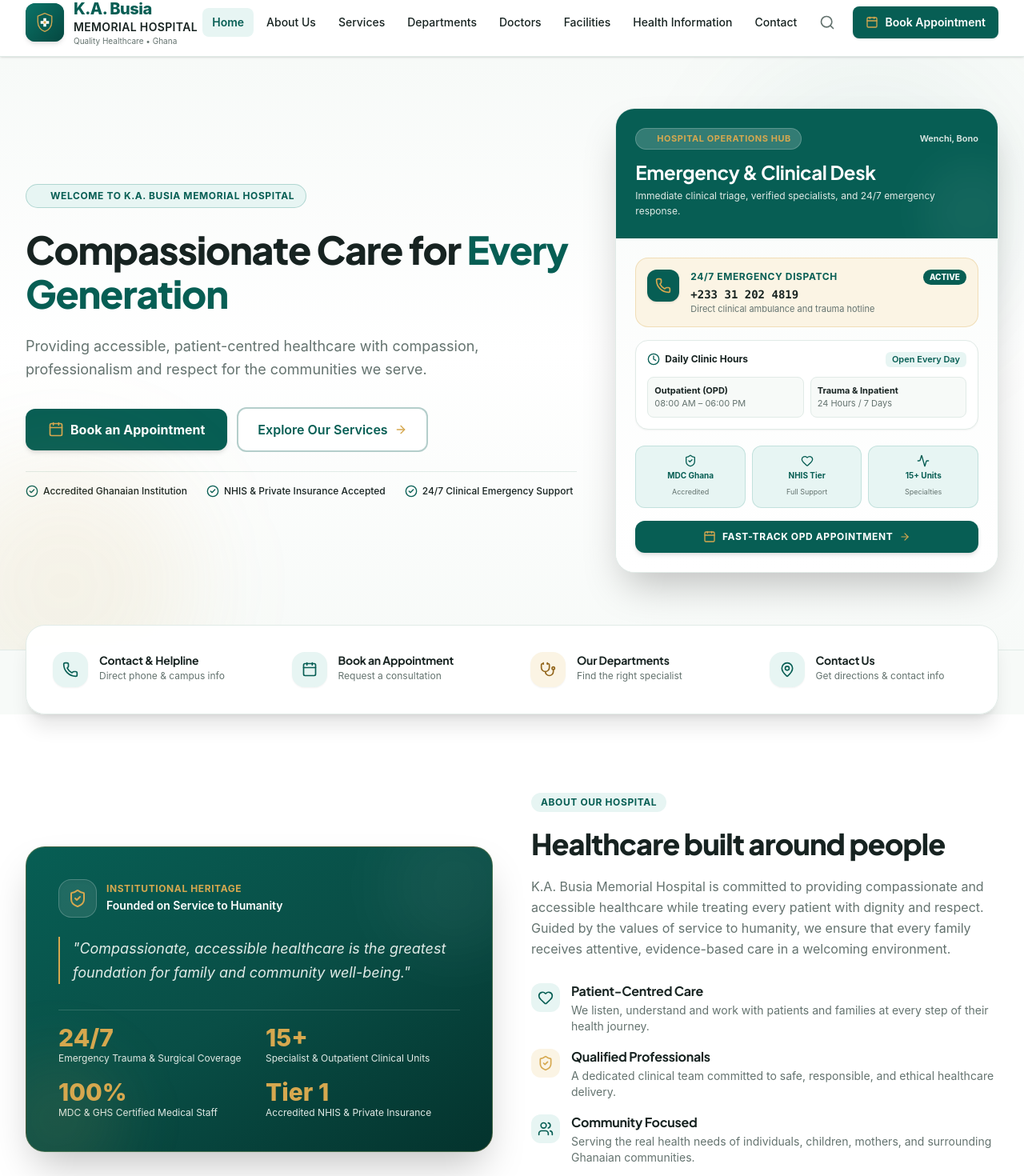
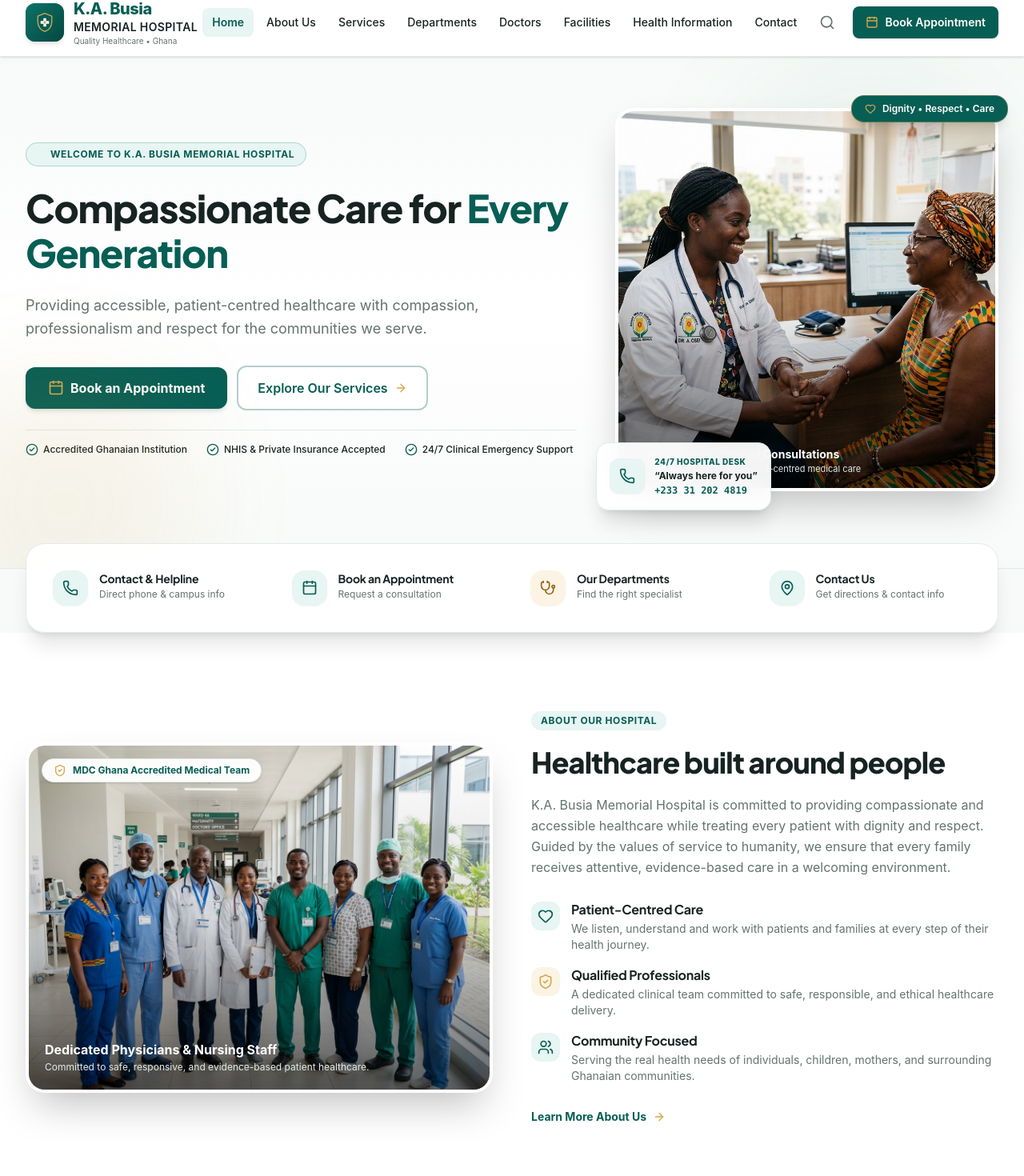
Before and after one commit to jesnkan/kabusiahospital, a React (Vite) app: page / in a window 1280 px wide. Shown: the part 58-1528 px from the top of the page at 80% size. Built offline with nearby package versions, Linux system fonts and the light colour scheme.

Commit message:
Restore curated high-impact authentic photographs across Home hero, medical team, community health, and hospital campus

```diff
--- a/src/pages/AboutPage.tsx
+++ b/src/pages/AboutPage.tsx
@@ -69,39 +69,22 @@ export const AboutPage: React.FC<AboutPageProps> = ({ onNavigate, onOpenAppointm
             </div>
 
             <div className="lg:col-span-6">
-              <div className="bg-gradient-to-br from-[#075E54] to-[#04332D] text-white rounded-3xl p-8 sm:p-10 shadow-2xl border border-[#D6A84F]/30 relative overflow-hidden">
-                <div className="absolute -top-12 -right-12 w-48 h-48 bg-white/5 rounded-full blur-2xl pointer-events-none" />
-                <div className="flex items-center gap-3 mb-6">
-                  <div className="w-12 h-12 rounded-2xl bg-[#D6A84F] text-[#075E54] flex items-center justify-center font-bold text-lg shadow-md">
-                    <BookOpen className="w-6 h-6" />
-                  </div>
-                  <div>
-                    <span className="text-xs font-bold text-[#D6A84F] uppercase tracking-wider block">
-                      Civic Legacy & Healthcare Charter
-                    </span>
-                    <span className="text-base font-bold text-white font-heading">
-                      Dr. Kofi Abrefa Busia (1913 – 1978)
-                    </span>
-                  </div>
+              <div className="relative rounded-3xl overflow-hidden shadow-2xl border-4 border-white aspect-[4/3] bg-gray-100 group">
+                <img
+                  src="/images/hospital-exterior.jpg"
+                  alt="Modern architectural campus of K.A. Busia Memorial Hospital with ambulance entrance and serene environment"
+                  className="w-full h-full object-cover group-hover:scale-105 transition-transform duration-500"
+                />
+                <div className="absolute inset-0 bg-gradient-to-t from-black/60 via-black/10 to-transparent" />
+
+                <div className="absolute top-4 left-4 bg-white/95 backdrop-blur-md px-3.5 py-1.5 rounded-full text-xs font-bold text-[#075E54] border border-[#E1EBE7] shadow-sm flex items-center gap-2">
+                  <Building2 className="w-4 h-4 text-[#D6A84F]" />
+                  <span>Hospital Campus • Bogoso, Western Region</span>
                 </div>
 
-                <p className="text-sm text-[#E1EBE7] leading-relaxed mb-6 italic border-l-2 border-[#D6A84F] pl-4">
-                  "The welfare of the ordinary individual is the supreme test of all social and political institutions."
-                </p>
-
-                <div className="space-y-3 pt-4 border-t border-white/15 text-xs text-[#E1EBE7]">
-                  <div className="flex items-center gap-2.5">
-                    <CheckCircle2 className="w-4 h-4 text-[#D6A84F] flex-shrink-0" />
-                    <span>Established to provide modern medical excellence to Wenchi & the Bono Region</span>
-                  </div>
-                  <div className="flex items-center gap-2.5">
-                    <CheckCircle2 className="w-4 h-4 text-[#D6A84F] flex-shrink-0" />
-                    <span>Affiliated with the Ministry of Health and recognized by Health Facilities Regulatory Agency (HeFRA)</span>
-                  </div>
-                  <div className="flex items-center gap-2.5">
-                    <CheckCircle2 className="w-4 h-4 text-[#D6A84F] flex-shrink-0" />
-                    <span>Commitment to non-profit accessibility, equity, and holistic patient welfare</span>
-                  </div>
+                <div className="absolute bottom-5 left-5 right-5 text-white">
+                  <span className="font-bold text-base block font-heading">Modern Clinical Infrastructure</span>
+                  <span className="text-xs text-[#E1EBE7] mt-0.5 block">Emergency ambulance bays, surgical theatres, modern laboratory, and comfortable wards.</span>
                 </div>
               </div>
             </div>
--- a/src/pages/HomePage.tsx
+++ b/src/pages/HomePage.tsx
@@ -168,104 +168,55 @@ export const HomePage: React.FC<HomePageProps> = ({
 
             </div>
 
-            {/* Right Hero: Clinical Hub & Operations Card */}
+            {/* Right Hero: Warm Authentic Ghanaian Doctor Image & Clinical Status Badges */}
             <div className="lg:col-span-5 relative">
-              <div className="relative mx-auto max-w-md lg:max-w-none bg-white rounded-3xl border border-[#E1EBE7] shadow-2xl overflow-hidden">
-                {/* Card Header with Hospital Banner */}
-                <div className="bg-[#075E54] text-white p-6 relative overflow-hidden">
-                  <div className="absolute -right-8 -bottom-8 w-32 h-32 bg-white/5 rounded-full blur-xl pointer-events-none" />
-                  <div className="flex items-center justify-between gap-2 mb-3">
-                    <span className="inline-flex items-center gap-1.5 px-3 py-1 rounded-full bg-[#E7F5F3]/20 border border-white/20 text-[11px] font-bold tracking-wider uppercase text-[#D6A84F]">
-                      <span className="w-2 h-2 rounded-full bg-[#D6A84F] animate-ping" />
-                      Hospital Operations Hub
-                    </span>
-                    <span className="text-[11px] font-semibold text-[#E1EBE7]">Wenchi, Bono</span>
-                  </div>
-                  <h3 className="text-xl sm:text-2xl font-bold font-heading text-white">
-                    Emergency & Clinical Desk
-                  </h3>
-                  <p className="text-xs text-[#E1EBE7] mt-1 leading-relaxed">
-                    Immediate clinical triage, verified specialists, and 24/7 emergency response.
-                  </p>
-                </div>
-
-                {/* Operations Status List */}
-                <div className="p-6 space-y-4 bg-gradient-to-b from-[#F7FAF8]/50 to-white">
-                  {/* Status 1: 24/7 Emergency */}
-                  <div className="flex items-start gap-3.5 p-3.5 rounded-2xl bg-[#FBF4E4] border border-[#D6A84F]/30">
-                    <div className="w-10 h-10 rounded-xl bg-[#075E54] text-[#D6A84F] flex items-center justify-center flex-shrink-0 shadow-sm">
-                      <Phone className="w-5 h-5" />
+              <div className="relative mx-auto max-w-md lg:max-w-none">
+
+                {/* Main Hero Photo: Ghanaian doctor with patient */}
+                <div className="relative rounded-3xl overflow-hidden shadow-2xl border-4 border-white aspect-[4/3] sm:aspect-square bg-gray-100 group">
+                  <img
+                    src="/images/hero-doctor.jpg"
+                    alt="Ghanaian doctor consulting warmly with a patient at K.A. Busia Memorial Hospital"
+                    className="w-full h-full object-cover group-hover:scale-105 transition-transform duration-500"
+                  />
+                  <div className="absolute inset-0 bg-gradient-to-t from-black/60 via-transparent to-transparent" />
+
+                  {/* Bottom Image Caption */}
+                  <div className="absolute bottom-4 left-4 right-4 text-white text-xs">
+                    <span className="font-bold text-sm block font-heading">Compassionate Clinical Consultations</span>
+                    <span className="text-[#E1EBE7] text-[11px]">Experienced physicians & patient-centred medical care</span>
+                  </div>
+                </div>
+
+                {/* Floating Card: Hospital Helpline & 24/7 Care */}
+                <div className="absolute -bottom-6 -left-3 sm:-left-6 bg-white/95 backdrop-blur-md rounded-2xl p-4 shadow-xl border border-[#E1EBE7] max-w-[270px]">
+                  <div className="flex items-center gap-3">
+                    <div className="w-11 h-11 rounded-xl bg-[#E7F5F3] text-[#075E54] flex items-center justify-center flex-shrink-0 shadow-xs">
+                      <Phone className="w-5 h-5 text-[#075E54]" />
                     </div>
-                    <div className="flex-1 min-w-0">
-                      <div className="flex items-center justify-between gap-1">
-                        <span className="text-xs font-bold text-[#075E54] uppercase tracking-wider">
-                          24/7 Emergency Dispatch
-                        </span>
-                        <span className="text-[10px] font-extrabold bg-[#075E54] text-white px-2 py-0.5 rounded-full">
-                          ACTIVE
-                        </span>
-                      </div>
-                      <p className="text-sm font-bold text-[#172321] mt-0.5 font-mono">
-                        {HOSPITAL_INFO.contacts.emergencyPhone}
+                    <div>
+                      <span className="text-[10px] uppercase tracking-wider font-extrabold text-[#075E54] block">
+                        24/7 Hospital Desk
+                      </span>
+                      <p className="text-xs font-bold text-[#172321] mt-0.5">
+                        “Always here for you”
                       </p>
-                      <p className="text-[11px] text-[#64736F]">
-                        Direct clinical ambulance and trauma hotline
-                      </p>
+                      <a
+                        href={`tel:${HOSPITAL_INFO.contacts.generalPhone}`}
+                        className="text-xs text-[#075E54] hover:underline mt-0.5 font-mono font-bold block"
+                      >
+                        {HOSPITAL_INFO.contacts.generalPhone}
+                      </a>
                     </div>
                   </div>
-
-                  {/* Status 2: OPD & Specialist Clinics */}
-                  <div className="p-3.5 rounded-2xl bg-white border border-[#E1EBE7] shadow-xs space-y-2">
-                    <div className="flex items-center justify-between text-xs">
-                      <span className="font-bold text-[#172321] flex items-center gap-1.5">
-                        <Clock className="w-4 h-4 text-[#075E54]" />
-                        <span>Daily Clinic Hours</span>
-                      </span>
-                      <span className="text-[11px] font-semibold text-[#075E54] bg-[#E7F5F3] px-2 py-0.5 rounded-md">
-                        Open Every Day
-                      </span>
-                    </div>
-                    <div className="grid grid-cols-2 gap-2 text-[11px] text-[#64736F] pt-1">
-                      <div className="p-2 rounded-lg bg-[#F7FAF8] border border-[#E1EBE7]">
-                        <span className="block font-bold text-[#172321]">Outpatient (OPD)</span>
-                        <span>08:00 AM – 06:00 PM</span>
-                      </div>
-                      <div className="p-2 rounded-lg bg-[#F7FAF8] border border-[#E1EBE7]">
-                        <span className="block font-bold text-[#172321]">Trauma & Inpatient</span>
-                        <span>24 Hours / 7 Days</span>
-                      </div>
-                    </div>
-                  </div>
-
-                  {/* Trust Badges */}
-                  <div className="grid grid-cols-3 gap-2 pt-1 text-center">
-                    <div className="p-2.5 rounded-xl bg-[#E7F5F3] border border-[#2F8F83]/20">
-                      <ShieldCheck className="w-4 h-4 text-[#075E54] mx-auto mb-1" />
-                      <span className="text-[10px] font-bold text-[#075E54] block leading-tight">MDC Ghana</span>
-                      <span className="text-[9px] text-[#64736F]">Accredited</span>
-                    </div>
-                    <div className="p-2.5 rounded-xl bg-[#E7F5F3] border border-[#2F8F83]/20">
-                      <Heart className="w-4 h-4 text-[#075E54] mx-auto mb-1" />
-                      <span className="text-[10px] font-bold text-[#075E54] block leading-tight">NHIS Tier</span>
-                      <span className="text-[9px] text-[#64736F]">Full Support</span>
-                    </div>
-                    <div className="p-2.5 rounded-xl bg-[#E7F5F3] border border-[#2F8F83]/20">
-                      <Activity className="w-4 h-4 text-[#075E54] mx-auto mb-1" />
-                      <span className="text-[10px] font-bold text-[#075E54] block leading-tight">15+ Units</span>
-                      <span className="text-[9px] text-[#64736F]">Specialties</span>
-                    </div>
-                  </div>
-
-                  {/* Instant Booking Action */}
-                  <button
-                    onClick={onOpenAppointment}
-                    className="w-full py-3 px-4 rounded-xl bg-[#075E54] hover:bg-[#05453E] text-white font-bold text-xs uppercase tracking-wider flex items-center justify-center gap-2 shadow-md hover:shadow-lg transition-all"
-                  >
-                    <Calendar className="w-4 h-4 text-[#D6A84F]" />
-                    <span>Fast-Track OPD Appointment</span>
-                    <ArrowRight className="w-3.5 h-3.5 text-[#D6A84F]" />
-                  </button>
-                </div>
+                </div>
+
+                {/* Floating Badge: Dignity & Care */}
+                <div className="hidden sm:flex absolute -top-4 -right-3 bg-[#075E54] text-white px-4 py-2 rounded-2xl shadow-lg border border-[#D6A84F]/40 items-center gap-2 text-xs font-semibold">
+                  <Heart className="w-3.5 h-3.5 text-[#D6A84F]" />
+                  <span>Dignity • Respect • Care</span>
+                </div>
+
               </div>
             </div>
 
@@ -357,47 +308,25 @@ export const HomePage: React.FC<HomePageProps> = ({
         <div className="max-w-7xl mx-auto px-4 sm:px-6 lg:px-8">
           <div className="grid grid-cols-1 lg:grid-cols-12 gap-12 items-center">
 
-            {/* Left: Institutional Heritage & Clinical Standards Showcase Card */}
+            {/* Left: Dedicated Ghanaian Clinical Team Photo */}
             <div className="lg:col-span-6">
-              <div className="bg-gradient-to-br from-[#075E54] via-[#094E46] to-[#04332D] text-white rounded-3xl p-8 sm:p-10 shadow-2xl border border-[#D6A84F]/30 relative overflow-hidden">
-                <div className="absolute -top-10 -right-10 w-44 h-44 bg-white/5 rounded-full blur-2xl pointer-events-none" />
-                <div className="absolute -bottom-10 -left-10 w-40 h-40 bg-[#D6A84F]/10 rounded-full blur-2xl pointer-events-none" />
-
-                <div className="flex items-center gap-3 mb-6">
-                  <div className="w-12 h-12 rounded-2xl bg-white/10 border border-white/20 flex items-center justify-center text-[#D6A84F] shadow-inner">
-                    <ShieldCheck className="w-6 h-6" />
-                  </div>
-                  <div>
-                    <span className="text-xs font-bold text-[#D6A84F] uppercase tracking-wider block">
-                      Institutional Heritage
-                    </span>
-                    <span className="text-sm font-semibold text-white">
-                      Founded on Service to Humanity
-                    </span>
-                  </div>
-                </div>
-
-                <blockquote className="text-base sm:text-lg font-heading italic text-[#E1EBE7] leading-relaxed mb-8 border-l-2 border-[#D6A84F] pl-4">
-                  "Compassionate, accessible healthcare is the greatest foundation for family and community well-being."
-                </blockquote>
-
-                <div className="grid grid-cols-2 gap-4 pt-4 border-t border-white/15">
-                  <div className="space-y-1">
-                    <span className="text-2xl sm:text-3xl font-extrabold text-[#D6A84F] font-heading">24/7</span>
-                    <span className="text-xs text-[#E1EBE7] block">Emergency Trauma & Surgical Coverage</span>
-                  </div>
-                  <div className="space-y-1">
-                    <span className="text-2xl sm:text-3xl font-extrabold text-[#D6A84F] font-heading">15+</span>
-                    <span className="text-xs text-[#E1EBE7] block">Specialist & Outpatient Clinical Units</span>
-                  </div>
-                  <div className="space-y-1">
-                    <span className="text-2xl sm:text-3xl font-extrabold text-[#D6A84F] font-heading">100%</span>
-                    <span className="text-xs text-[#E1EBE7] block">MDC & GHS Certified Medical Staff</span>
-                  </div>
-                  <div className="space-y-1">
-                    <span className="text-2xl sm:text-3xl font-extrabold text-[#D6A84F] font-heading">Tier 1</span>
-                    <span className="text-xs text-[#E1EBE7] block">Accredited NHIS & Private Insurance</span>
-                  </div>
+              <div className="relative rounded-3xl overflow-hidden shadow-2xl border-4 border-white aspect-[4/3] bg-gray-100 group">
+                <img
+                  src="/images/medical-team.jpg"
+                  alt="A dedicated team of Ghanaian doctors, nurses, and medical specialists at K.A. Busia Memorial Hospital"
+                  className="w-full h-full object-cover group-hover:scale-105 transition-transform duration-500"
+                />
+                <div className="absolute inset-0 bg-gradient-to-t from-black/60 via-black/10 to-transparent" />
+
+                {/* Floating Badge */}
+                <div className="absolute top-4 left-4 bg-white/95 backdrop-blur-md px-3.5 py-1.5 rounded-full text-xs font-bold text-[#075E54] border border-[#E1EBE7] shadow-sm flex items-center gap-2">
+                  <ShieldCheck className="w-4 h-4 text-[#D6A84F]" />
+                  <span>MDC Ghana Accredited Medical Team</span>
+                </div>
+
+                <div className="absolute bottom-5 left-5 right-5 text-white">
+                  <span className="font-bold text-base block font-heading">Dedicated Physicians & Nursing Staff</span>
+                  <span className="text-xs text-[#E1EBE7] mt-0.5 block">Committed to safe, responsive, and evidence-based patient healthcare.</span>
                 </div>
               </div>
             </div>
@@ -1286,42 +1215,22 @@ export const HomePage: React.FC<HomePageProps> = ({
             </div>
 
             <div className="lg:col-span-6">
-              <div className="bg-[#075E54] text-white rounded-3xl p-8 sm:p-10 border border-[#D6A84F]/30 shadow-2xl relative overflow-hidden">
-                <div className="absolute -top-12 -right-12 w-48 h-48 bg-white/5 rounded-full blur-2xl pointer-events-none" />
-                <div className="flex items-center gap-2 mb-4">
-                  <span className="px-3 py-1 rounded-full bg-[#E7F5F3]/15 text-[#D6A84F] text-xs font-bold uppercase tracking-wider border border-[#D6A84F]/30">
-                    PUBLIC HEALTH MISSION
-                  </span>
-                </div>
-                <h3 className="text-2xl font-bold font-heading mb-3">
-                  District Health & Preventive Outreach
-                </h3>
-                <p className="text-xs sm:text-sm text-[#E1EBE7] leading-relaxed mb-6">
-                  Taking healthcare directly to surrounding townships and rural communities through mobile clinical vans, free screening programs, and preventative medical education.
-                </p>
-
-                <div className="grid grid-cols-2 gap-3 mb-6">
-                  <div className="p-3.5 rounded-2xl bg-white/10 backdrop-blur-xs border border-white/15">
-                    <span className="text-xl font-extrabold text-[#D6A84F] block">12+</span>
-                    <span className="text-xs text-[#E1EBE7]">Annual Community Health Camps</span>
-                  </div>
-                  <div className="p-3.5 rounded-2xl bg-white/10 backdrop-blur-xs border border-white/15">
-                    <span className="text-xl font-extrabold text-[#D6A84F] block">Free</span>
-                    <span className="text-xs text-[#E1EBE7]">Hypertension & Blood Sugar Screenings</span>
-                  </div>
-                  <div className="p-3.5 rounded-2xl bg-white/10 backdrop-blur-xs border border-white/15">
-                    <span className="text-xl font-extrabold text-[#D6A84F] block">100%</span>
-                    <span className="text-xs text-[#E1EBE7]">Childhood Immunization Drives</span>
-                  </div>
-                  <div className="p-3.5 rounded-2xl bg-white/10 backdrop-blur-xs border border-white/15">
-                    <span className="text-xl font-extrabold text-[#D6A84F] block">24/7</span>
-                    <span className="text-xs text-[#E1EBE7]">Emergency Triage Helpline</span>
-                  </div>
-                </div>
-
-                <div className="p-3.5 rounded-xl bg-white/10 border border-white/20 text-xs text-[#E1EBE7] flex items-center gap-2.5">
-                  <CheckCircle2 className="w-4 h-4 text-[#D6A84F] flex-shrink-0" />
-                  <span>In active partnership with District Health Directorates & Ghana Health Service</span>
+              <div className="relative rounded-3xl overflow-hidden shadow-2xl border-4 border-white aspect-[4/3] bg-gray-100 group">
+                <img
+                  src="/images/community-health.jpg"
+                  alt="Ghanaian community health nurse providing pediatric vaccination and health advice at a local outreach clinic"
+                  className="w-full h-full object-cover group-hover:scale-105 transition-transform duration-500"
+                />
+                <div className="absolute inset-0 bg-gradient-to-t from-black/60 via-black/10 to-transparent" />
+
+                <div className="absolute top-4 left-4 bg-[#075E54] text-white px-3.5 py-1.5 rounded-full text-xs font-bold uppercase tracking-wider border border-[#D6A84F]/40 shadow-sm flex items-center gap-1.5">
+                  <Heart className="w-3.5 h-3.5 text-[#D6A84F]" />
+                  <span>District Preventive Health</span>
+                </div>
+
+                <div className="absolute bottom-5 left-5 right-5 text-white">
+                  <span className="font-bold text-base block font-heading">Public Health & Pediatric Outreach</span>
+                  <span className="text-xs text-[#E1EBE7] mt-0.5 block">Bringing immunization, maternal advice, and preventive screenings to local communities.</span>
                 </div>
               </div>
             </div>
```
